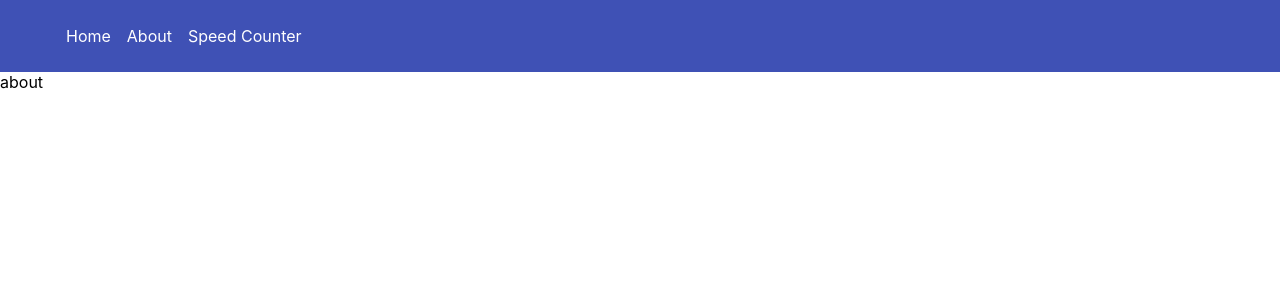
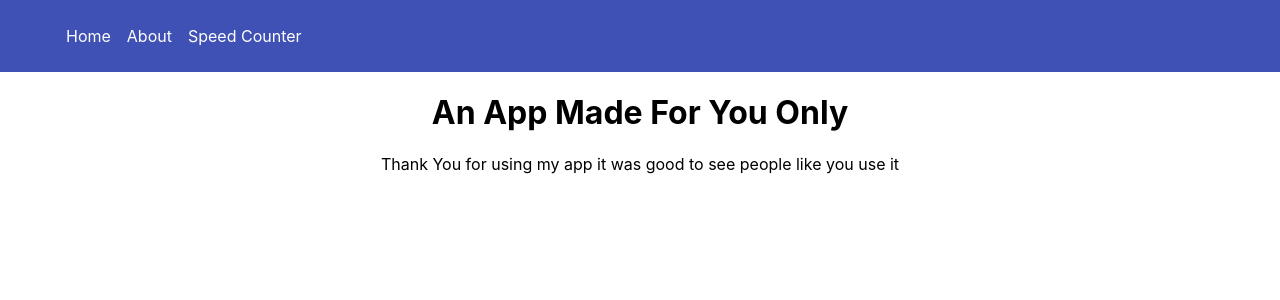
Before and after one commit to MostafaSalama/top-coder-react-challenge-1, a React (Create React App) app: page /about in a window 1280 px wide. Shown: the top 300 px of the page. Built offline with nearby package versions, Linux system fonts and the light colour scheme.

Commit message:
create route for the about page

```diff
--- a/src/App.js
+++ b/src/App.js
@@ -2,6 +2,7 @@ import React from 'react';
 import {BrowserRouter, Link, Route} from 'react-router-dom';
 import './App.css'
 import Home from "./views/Home";
+import About from "./views/About";
 function App() {
 	return (
 		<div>
@@ -33,7 +34,7 @@ const AppRoutes = ()=>{
 	return (
 		<>
 			<Route path='/' exact><Home/></Route>
-			<Route path='/about'>about</Route>
+			<Route path='/about'><About/></Route>
 			</>
 	)
 }
```
